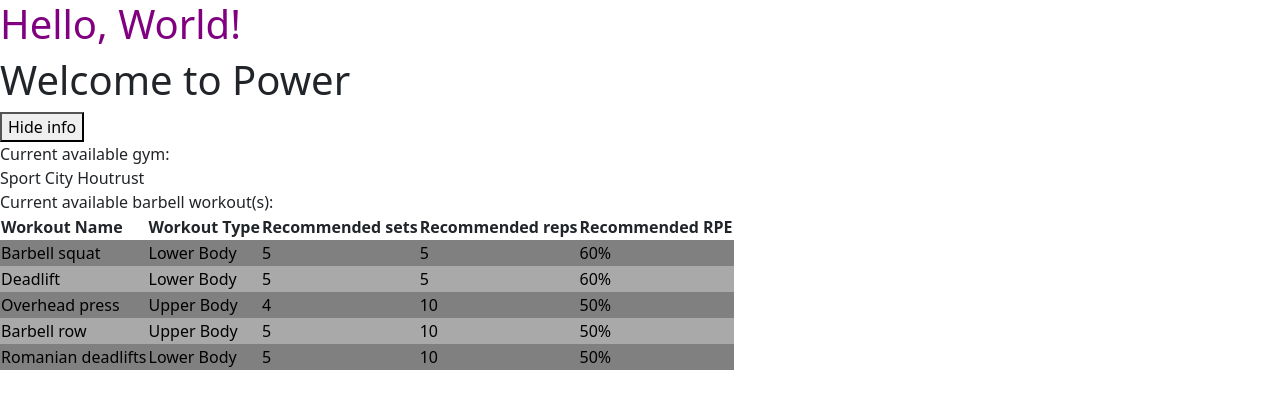
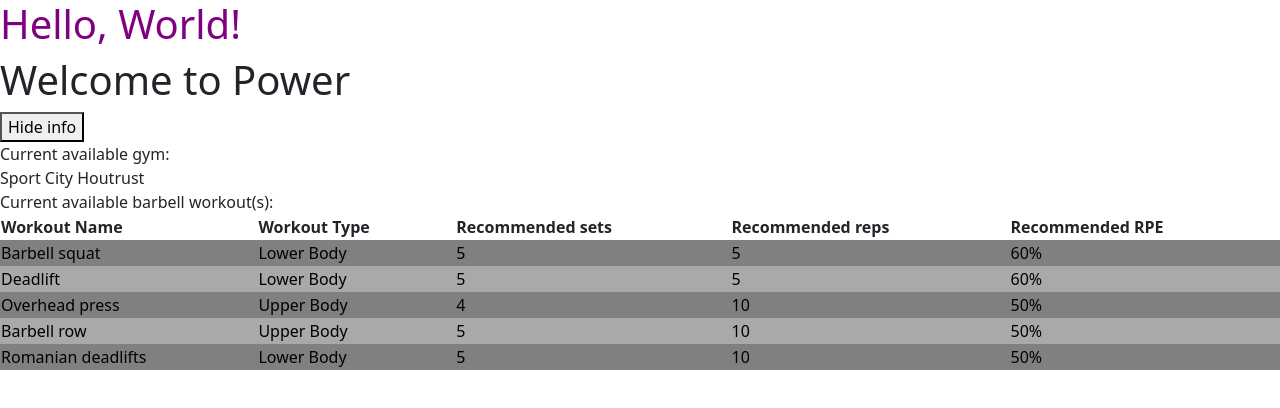
Before and after one commit to furkangurbuz5/powerFE, an Angular app: page / in a window 1280 px wide. Shown: the top 408 px of the page. Built offline with nearby package versions, Linux system fonts and the light colour scheme.

Commit message:
small changes + bootstrap

```diff
--- a/src/app/workout/workout.component.html
+++ b/src/app/workout/workout.component.html
@@ -8,7 +8,7 @@
 
         <div *ngIf="workouts?.barbell">
                 Current available barbell workout(s):
-                <table>
+                <table class="table">
                         <tr>
                                 <th>Workout Name</th>
                                 <th>Workout Type</th>
```
